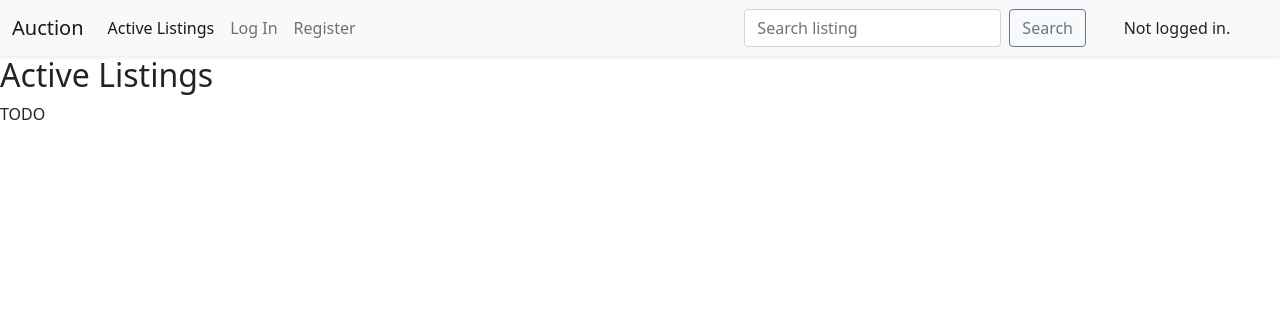
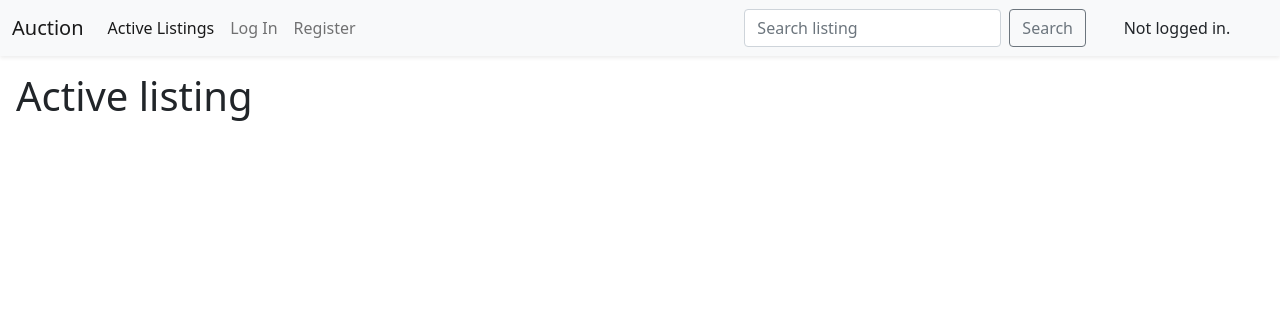
Before and after one commit to LinCie/CS50W-commerce, a Django app: page / in a window 1280 px wide. Shown: the top 316 px of the page. Run offline with Django 3.2, Linux system fonts and the light colour scheme; data that the repository does not hold is empty; some libraries are stand-ins or nearby versions.

Commit message:
Added active listing

```diff
--- a/auctions/models.py
+++ b/auctions/models.py
@@ -15,6 +15,7 @@ class Listing(models.Model):
     starting_bid = models.FloatField(("starting bid"), validators=[MinValueValidator(0.01)])
     image_url = models.URLField(("image url"), max_length=256)
     description = models.TextField(("listing description"))
+    datetime = models.DateTimeField(("datetime"), auto_now_add=True)
 
     class Meta:
         verbose_name = ("listing")
--- /dev/null
+++ b/auctions/static/auctions/index.css
@@ -0,0 +1,41 @@
+#listing-section {
+    display: flex;
+    flex-wrap: wrap;
+    flex-direction: row;
+    justify-content: flex-start;
+    align-items: flex-start;
+}
+
+.listing-link {
+    text-decoration: none;
+}
+
+.listing-container {
+    width: 180px;
+    outline: 3px solid rgb(240, 240, 240);
+    border-radius: 10px;
+    display: flex;
+    flex-direction: column;
+}
+
+.listing-container img {
+    border-radius: 10px;
+    width: 180px;
+    height: 180px;
+    object-fit: cover;
+}
+
+.listing-text {
+    width: 100%;
+    display: flex;
+    flex-direction: column;
+    justify-content: flex-start;
+    align-items: flex-start;
+}
+
+.list-nowarp {
+    white-space: nowrap;
+    overflow: hidden;
+    text-overflow: ellipsis;
+    width: 100%;
+  }
--- a/auctions/static/auctions/styles.css
+++ b/auctions/static/auctions/styles.css
@@ -1,5 +1,10 @@
+* {
+    margin: 0;
+    padding: 0;
+}
+
 body {
-    margin-top: 56px;
+    padding-top: 56px !important;
 }
 
 .center-container {
--- a/auctions/templates/auctions/index.html
+++ b/auctions/templates/auctions/index.html
@@ -1,7 +1,25 @@
 {% extends "auctions/layout.html" %}
 
+{% load static %}
+
+{% block css %}
+    <link rel="stylesheet" href="{% static 'auctions/index.css' %}">
+{% endblock css %}
+
 {% block body %}
-    <h2>Active Listings</h2>
-
-    TODO
+    <h1 class="mt-3 ms-3">Active listing</h1>
+    <div id="listing-section" class="container-fluid mt-3">
+        {% for listing in listings %}
+            <a class="listing-link" href="{{ listing.get_absolute_url }}">
+                <div class="listing-container mx-3">
+                    <img src="{{ listing.image_url }}" alt="{{ listing.name }}">
+                    <div class="listing-text px-2 pb-2">
+                        <div class="text-body fs-6 list-nowarp">{{ listing.name }}</div>
+                        <div class="text-body fs-6 fw-bold mb-2">Price: ${{ listing.starting_bid }}</div>
+                        <div class="text-body fs-6"><i class="bi bi-person"></i>{{ listing.lister }}</div>
+                    </div>
+                </div>
+            </a>
+        {% endfor %}
+    </div>
 {% endblock %}
--- a/auctions/templates/auctions/layout.html
+++ b/auctions/templates/auctions/layout.html
@@ -6,6 +6,7 @@
         <title>{% block title %}Auctions{% endblock %}</title>
         <link href="https://cdn.jsdelivr.net/npm/bootstrap@5.0.2/dist/css/bootstrap.min.css" rel="stylesheet" integrity="sha384-EVSTQN3/azprG1Anm3QDgpJLIm9Nao0Yz1ztcQTwFspd3yD65VohhpuuCOmLASjC" crossorigin="anonymous">
         <script src="https://cdn.jsdelivr.net/npm/bootstrap@5.0.2/dist/js/bootstrap.bundle.min.js" integrity="sha384-MrcW6ZMFYlzcLA8Nl+NtUVF0sA7MsXsP1UyJoMp4YLEuNSfAP+JcXn/tWtIaxVXM" crossorigin="anonymous"></script>
+        <link rel="stylesheet" href="https://cdn.jsdelivr.net/npm/bootstrap-icons@1.3.0/font/bootstrap-icons.css">
         <link href="{% static 'auctions/styles.css' %}" rel="stylesheet">
         {% block css %}{% endblock css %}
     </head>
--- a/auctions/views.py
+++ b/auctions/views.py
@@ -4,11 +4,13 @@ from django.http import HttpResponse, HttpResponseRedirect
 from django.shortcuts import render
 from django.urls import reverse
 
-from .models import User
+from .models import User, Listing
 
 
 def index(request):
-    return render(request, "auctions/index.html")
+    return render(request, "auctions/index.html", {
+        'listings': Listing.objects.all()
+    })
 
 
 def login_view(request):
```
Also changed, not shown: auctions/migrations/0003_listing_datetime.py (added).
